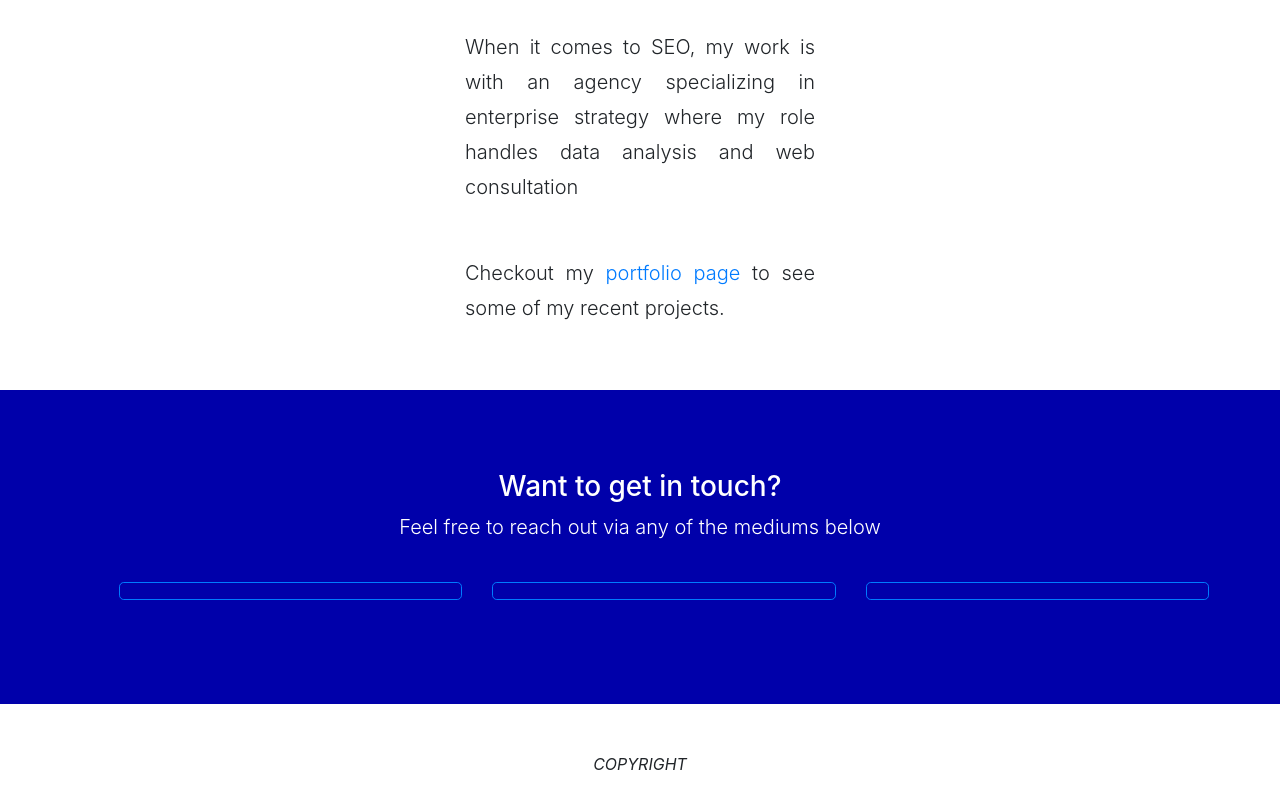
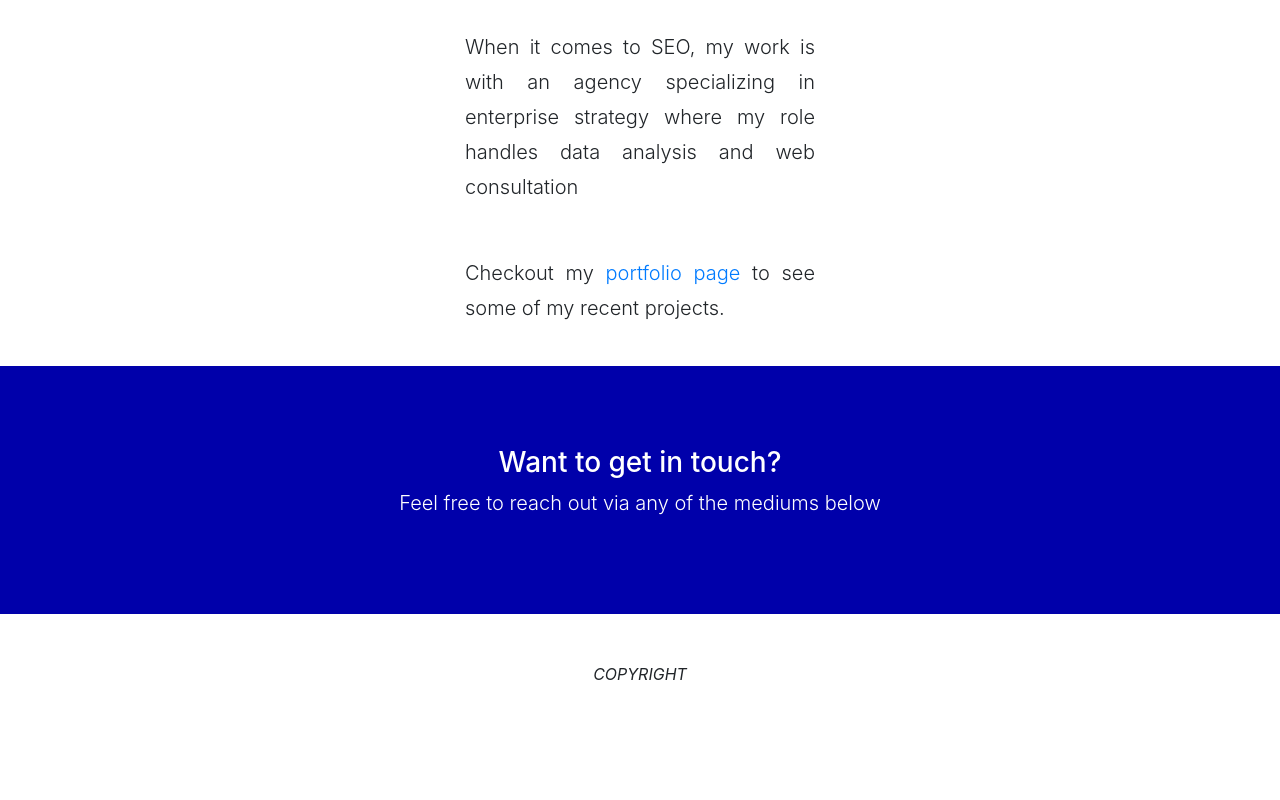
Before and after one commit to alexfuss/react-portfolio, a React (Create React App) app in the folder alexfuss-app/: page / in a window 1280 px wide. Shown: the part 802-1602 px from the top of the page. After the commit the page ends 1512 px from the top, so only its background shows below. Built offline with nearby package versions, Linux system fonts and the light colour scheme.

Commit message:
Added package and code for font awesome icons

```diff
--- a/alexfuss-app/package.json
+++ b/alexfuss-app/package.json
@@ -3,6 +3,8 @@
   "version": "0.1.0",
   "private": true,
   "dependencies": {
+    "@fortawesome/fontawesome-svg-core": "^1.2.32",
+    "@fortawesome/react-fontawesome": "^0.1.11",
     "@testing-library/jest-dom": "^4.2.4",
     "@testing-library/react": "^9.5.0",
     "@testing-library/user-event": "^7.2.1",
--- a/alexfuss-app/src/components/Home.js
+++ b/alexfuss-app/src/components/Home.js
@@ -1,4 +1,5 @@
 import React, { Component } from "react";
+import { FontAwesomeIcon } from "@fortawesome/react-fontawesome";
 
 export default class Home extends Component {
         render() {
@@ -29,10 +30,10 @@ export default class Home extends Component {
                 <div className="row">
                   <div className="col-md-12">
                     <section className="icons">
-                      <i className="fas fa-code fa-3x fa-icon" style={{color: '#00A'}} />
-                      <i className="fab fa-js fa-3x fa-icon" style={{color: '#00A'}} />
-                      <i className="fab fa-css3-alt fa-3x fa-icon" style={{color: '#00A'}} />
-                      <i className="fab fa-codepen fa-3x fa-icon" style={{color: '#00A'}} />
+                      <FontAwesomeIcon icon={"fas fa-code fa-3x fa-icon"} style={{color: '#00A'}} />
+                      <FontAwesomeIcon icon={"fab fa-js fa-3x fa-icon"} style={{color: '#00A'}} />
+                      <FontAwesomeIcon icon={"fab fa-css3-alt fa-3x fa-icon"} style={{color: '#00A'}} />
+                      <FontAwesomeIcon icon={"fab fa-codepen fa-3x fa-icon"} style={{color: '#00A'}} />
                     </section>
                   </div>
                 </div>
@@ -47,13 +48,19 @@ export default class Home extends Component {
                   </div>
                   <div className="row personal-links">
                     <div className="col-md-4 col-4 col-lg-4">
-                      <a className="btn btn-link btn-lg btn-outline-primary" href="https://github.com/alexfuss" role="button"><i className="fab fa-github fa-3x" /></a>
+                      <FontAwesomeIcon icon={"fab fa-github fa-3x"} >
+                      <a className="btn btn-link btn-lg btn-outline-primary" href="https://github.com/alexfuss" role="button"></a>
+                      </FontAwesomeIcon>
                     </div>
                     <div className="col-md-4 col-4 col-lg-4">
-                      <a className="btn btn-link btn-lg btn-outline-primary" href="https://www.linkedin.com/in/alexander-fuss-3ab08a106/" role="button"><i className="fab fa-linkedin-in fa-3x" /></a>
+                      <FontAwesomeIcon icon={"fab fa-linkedin-in fa-3x"} >
+                      <a className="btn btn-link btn-lg btn-outline-primary" href="https://www.linkedin.com/in/alexander-fuss-3ab08a106/" role="button"></a>
+                      </FontAwesomeIcon>
                     </div>
                     <div className="col-md-4 col-4 col-lg-4">
-                      <a className="btn btn-link btn-lg btn-outline-primary" href="mailto:alexfuss2@gmail.com" role="button"><i className="fas fa-envelope-square fa-3x" /></a>
+                      <FontAwesomeIcon icon ={"fas fa-envelope-square fa-3x"} >
+                      <a className="btn btn-link btn-lg btn-outline-primary" href="mailto:alexfuss2@gmail.com" role="button"></a>
+                      </FontAwesomeIcon>
                     </div>
                   </div>
                 </div>
@@ -63,7 +70,7 @@ export default class Home extends Component {
                   <div className="col-md-12 col-12 col-lg-12">
                     <footer className="footer">
                       <p className="font-italic text-uppercase">Copyright</p>
-                      <i className="far fa-smile-beam fa-2x" style={{color: '#00A'}} />
+                      <FontAwesomeIcon icon={"far fa-smile-beam fa-2x"} style={{color: '#00A'}} />
                     </footer>
                   </div>
                 </div>
```
Also changed, not shown: 1 other file (tests, documents, lock files or other folders).
